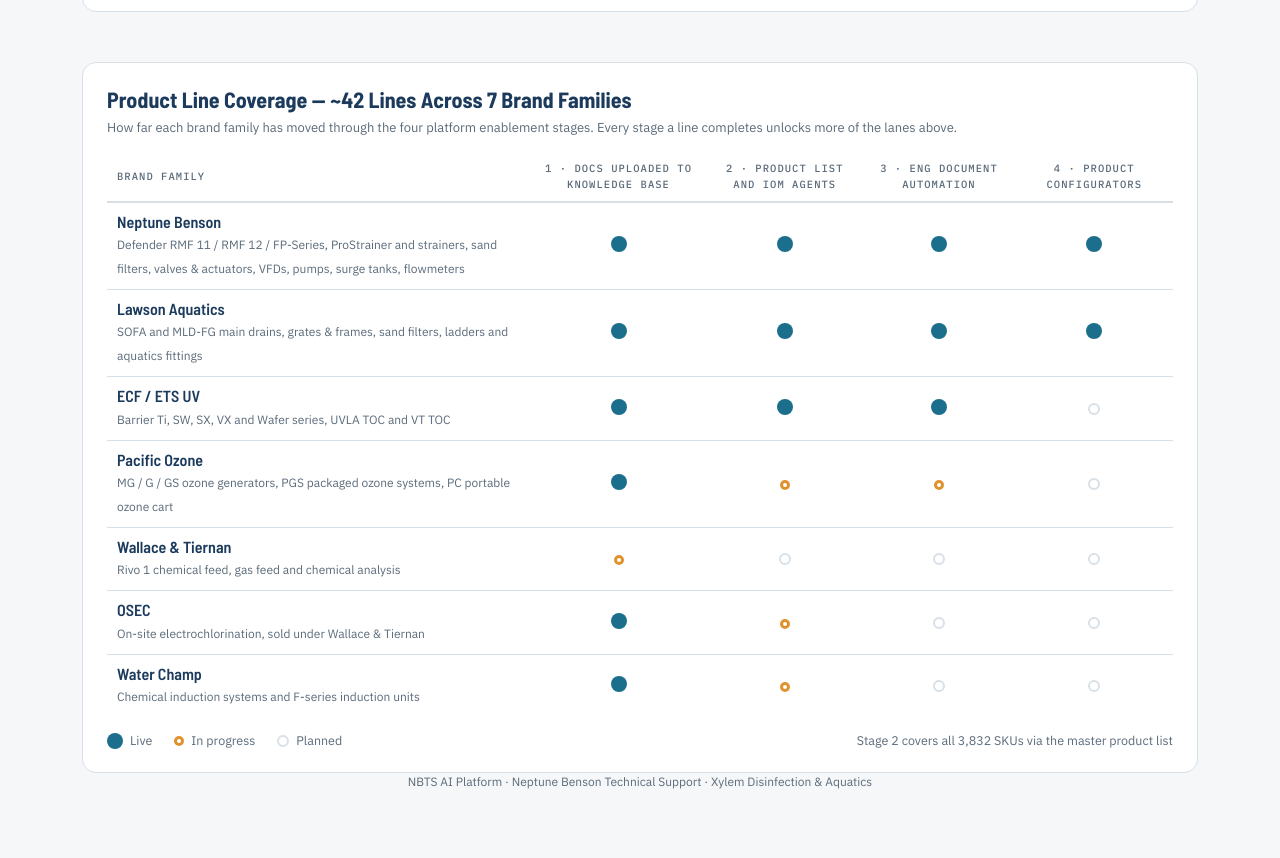
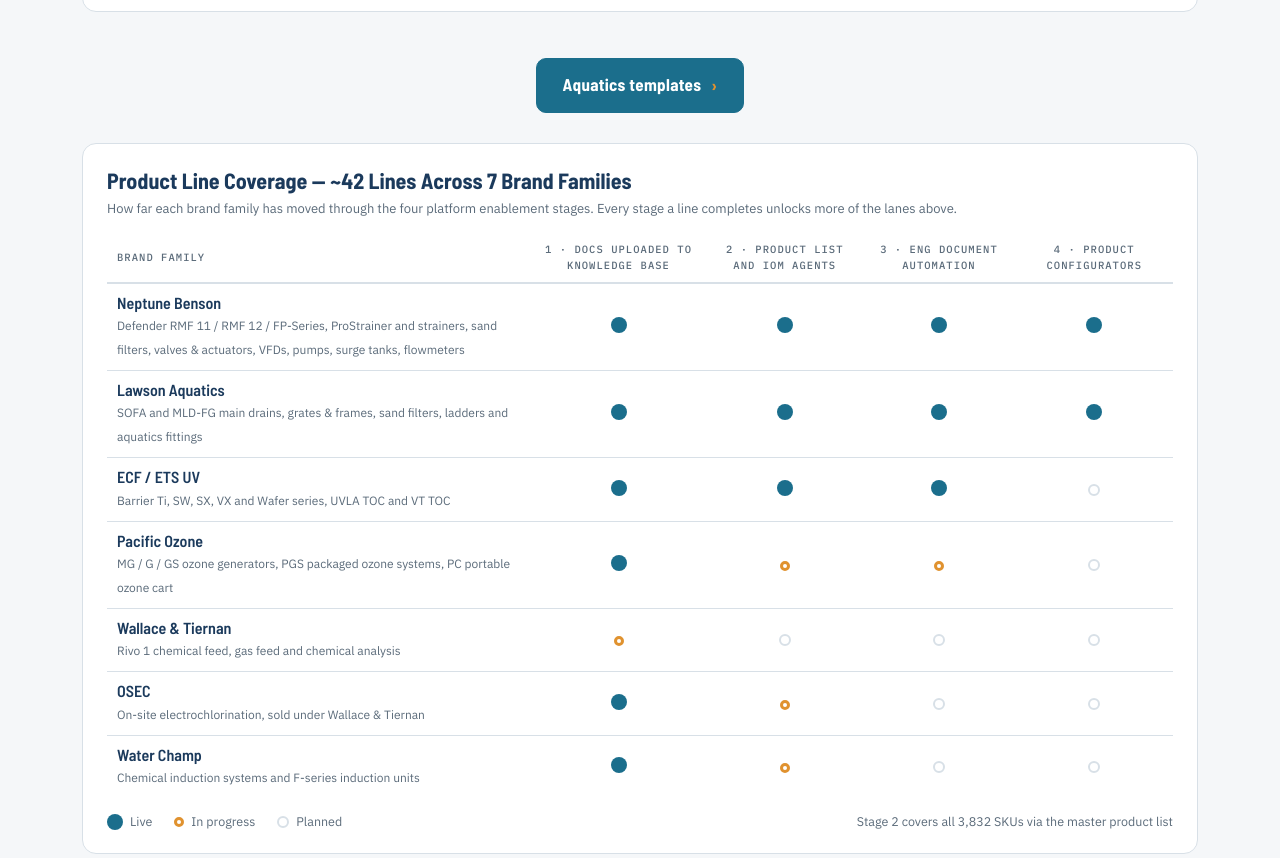
Before and after one commit to caseyglynn-Glenbot/nbts-ai-capability-map, a website: page pages/capability-map.html in a window 1280 px wide. Shown: the part 2284-3142 px from the top of the page. Before the commit the page ends 3109 px from the top, so only its background shows below. Drawn offline with Linux system fonts and the light colour scheme.

Commit message:
Update capability-map.html

```diff
--- a/pages/capability-map.html
+++ b/pages/capability-map.html
@@ -470,6 +470,33 @@
   .loop-note b { color: var(--teal); }
   body.tech-view .status-strip { display: block; }
 
+  /* ---------- Templates CTA ---------- */
+  .cta-row {
+    max-width: 1180px;
+    margin: 26px auto 0;
+    padding: 0 32px;
+    display: flex;
+    justify-content: center;
+  }
+  .cta-btn {
+    display: inline-flex;
+    align-items: center;
+    gap: 10px;
+    background: var(--teal);
+    color: #fff;
+    font-family: var(--display);
+    font-weight: 700;
+    font-size: 17px;
+    letter-spacing: .3px;
+    text-decoration: none;
+    padding: 13px 26px;
+    border-radius: 10px;
+    border: 1px solid var(--teal);
+    transition: background .12s, border-color .12s, transform .12s;
+  }
+  .cta-btn:hover { background: var(--navy); border-color: var(--navy); transform: translateY(-1px); }
+  .cta-btn .cue { color: var(--orange); font-size: 18px; font-weight: 800; }
+
   /* ---------- Video block ---------- */
   .video-block {
     background: var(--card);
@@ -893,6 +920,10 @@
 
 </main>
 
+<div class="cta-row">
+  <a class="cta-btn" href="/">Aquatics templates <span class="cue" aria-hidden="true">&rsaquo;</span></a>
+</div>
+
 <div class="coverage">
   <div class="coverage-card">
     <div class="coverage-title">Product Line Coverage — ~42 Lines Across 7 Brand Families</div>
```
